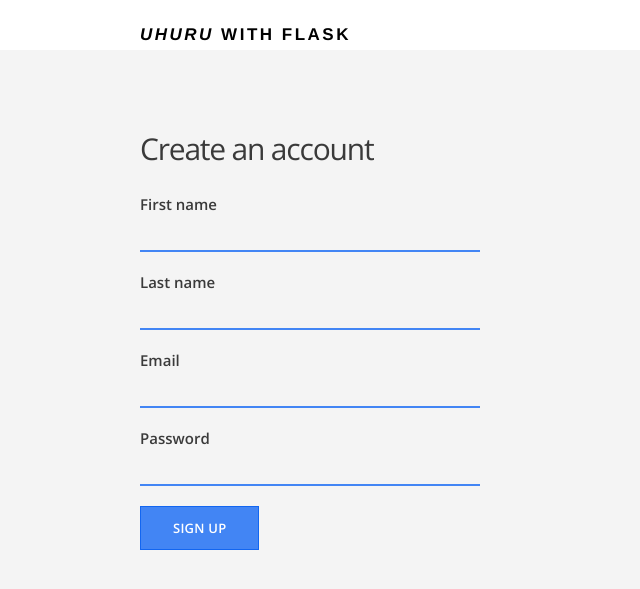
After one commit to mangowi/uhuruwithflask, a Flask app: page /signup in a window 1280 px wide. The commit adds this page. Shown: the top 589 px of the page, without its empty margins (0-640 px from the left). Run offline with Flask 2, Linux system fonts and the light colour scheme.

Commit message:
Signup page and serving to the user details to the database

```diff
--- /dev/null
+++ b/forms.py
@@ -0,0 +1,10 @@
+from flask_wtf import Form
+from wtforms import StringField, PasswordField, SubmitField
+from wtforms.validators import DataRequired, Email, Length
+
+class SignupForm(Form):
+  first_name = StringField('First name', validators=[DataRequired("Please enter your first name.")])
+  last_name = StringField('Last name', validators=[DataRequired("Please enter your last name.")])
+  email = StringField('Email', validators=[DataRequired("Please enter your email address."), Email("Please enter your email address.")])
+  password = PasswordField('Password', validators=[DataRequired("Please enter a password."), Length(min=6, message="Passwords must be 6 characters or more.")])
+  submit = SubmitField('Sign up')
--- a/routes.py
+++ b/routes.py
@@ -1,9 +1,13 @@
-from flask import Flask, render_template
+from flask import Flask, render_template, request
+from models import db, User
+from forms import SignupForm
 
 app = Flask(__name__)
+##mysql://username:password@server/db
+app.config['SQLALCHEMY_DATABASE_URI'] = 'postgresql://'
+db.init_app(app)
 
-app.config['SQLALCHEMY_DATABASE_URI'] = 'postgresql://localhost/learningflask'
-
+app.secret_key = "development-key"
 
 @app.route("/")
 def index():
@@ -13,5 +17,21 @@ def index():
 def about():
   return render_template("about.html")
 
+@app.route("/signup", methods=["GET", "POST"])
+def signup():
+  form = SignupForm()
+
+  if request.method == "POST":
+    if form.validate() == False:
+      return render_template('signup.html', form=form)
+    else:
+      newuser = User(form.first_name.data, form.last_name.data, form.email.data, form.password.data)
+      db.session.add(newuser)
+      db.session.commit()
+      return 'Success!'
+
+  elif request.method == "GET":
+    return render_template('signup.html', form=form)
+
 if __name__ == "__main__":
   app.run(debug=True)
--- a/templates/index.html
+++ b/templates/index.html
@@ -6,7 +6,8 @@
 
       <div class="section-content">
         <h2>Freedom to Discover places near you.</h2>
-        <a href="#" class="btn-primary">Sign up</a>
+        <a href="{{
+        url_for('signup')}}" class="btn-primary">Sign up</a>
         <a href="{{ url_for('about') }}" class="btn-secondary">Learn more</a>
       </div>
 
--- /dev/null
+++ b/templates/signup.html
@@ -0,0 +1,63 @@
+{% extends "layout.html" %}
+
+{% block content %}
+  <main class="container signup-section">
+    <div class="section-content">
+      <h2>Create an account</h2>
+
+      <form method="POST" action="/signup">
+        {{ form.hidden_tag() }}
+
+        <div class="form-group">
+          {{ form.first_name.label }}
+
+          {% if form.first_name.errors %}
+            {% for error in form.first_name.errors %}
+              <p class="error-message">{{ error }}</p>
+            {% endfor %}
+          {% endif %}
+
+          {{ form.first_name }}
+        </div>
+
+        <div class="form-group">
+          {{ form.last_name.label }}
+
+          {% if form.last_name.errors %}
+            {% for error in form.last_name.errors %}
+              <p class="error-message">{{ error }}</p>
+            {% endfor %}
+          {% endif %}
+
+          {{ form.last_name }}
+        </div>
+
+        <div class="form-group">
+          {{ form.email.label }}
+
+          {% if form.email.errors %}
+            {% for error in form.email.errors %}
+              <p class="error-message">{{ error }}</p>
+            {% endfor %}
+          {% endif %}
+
+          {{ form.email }}
+        </div>
+
+        <div class="form-group">
+          {{ form.password.label }}
+
+          {% if form.password.errors %}
+            {% for error in form.password.errors %}
+              <p class="error-message">{{ error }}</p>
+            {% endfor %}
+          {% endif %}
+
+          {{ form.password }}
+        </div>
+
+        {{ form.submit(class="btn-primary") }}
+      </form>
+    </div>
+  </main>
+{% endblock %}
```
